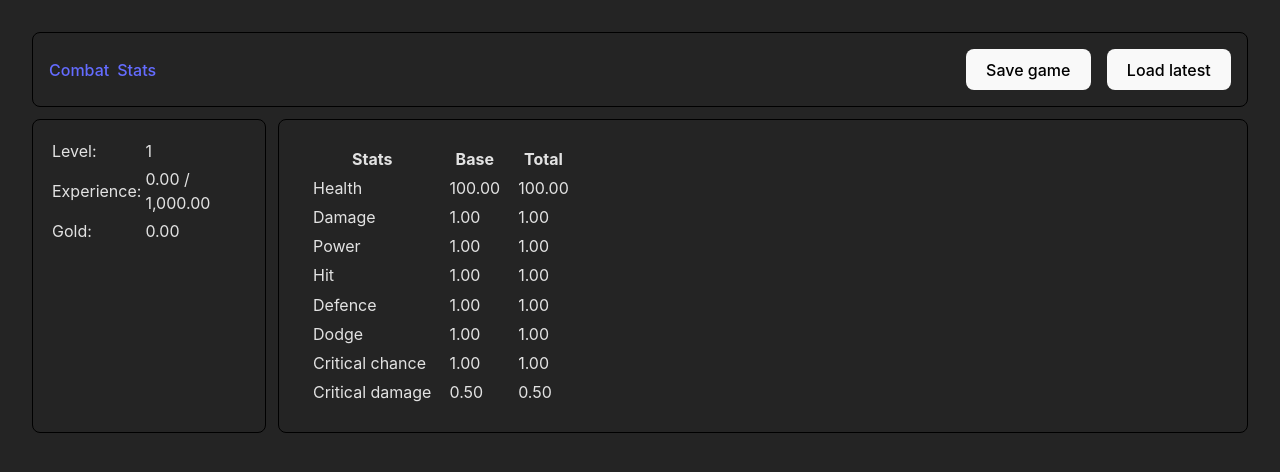
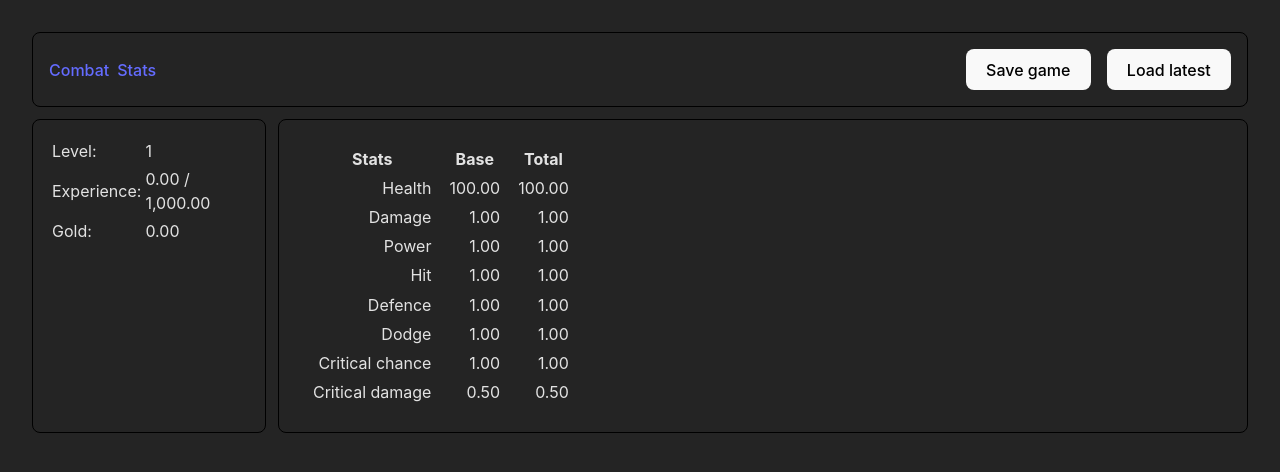
Before and after one commit to MJZwart/idle-questify, a Vue app: page / in a window 1280 px wide. Both pictures are taken after a click on the link "Stats". Shown: the top 472 px of the page. Built offline with nearby package versions, Linux system fonts and the light colour scheme.

Commit message:
Small addition

```diff
--- a/resources/assets/scss/basics.scss
+++ b/resources/assets/scss/basics.scss
@@ -1,4 +1,4 @@
-@import "_variables";
+@import '_variables';
 
 /*
 Flex
@@ -23,6 +23,9 @@ Align
     align-items: center;
 }
 
+.text-align-right {
+    text-align: end;
+}
 /*
 Gap
 */
--- a/resources/js/components/tabs/stats/Stats.vue
+++ b/resources/js/components/tabs/stats/Stats.vue
@@ -8,7 +8,7 @@
                     <th>Total</th>
                 </tr>
             </thead>
-            <tbody>
+            <tbody class="text-align-right">
                 <tr v-for="row in tableRows">
                     <td>{{ row.label }}</td>
                     <td>{{ parseBigNumbers(user[row.variable]) }}</td>
@@ -21,7 +21,7 @@
 
 <script setup lang="ts">
 import {user} from 'service/userService';
-import {parseBigNumbers, roundToDecimals} from 'helpers/numberHelper';
+import {parseBigNumbers} from 'helpers/numberHelper';
 import {UserStats} from 'types/user';
 
 type UserStatTable = {
```
Lines whose indentation alone changed are shown as unchanged.
